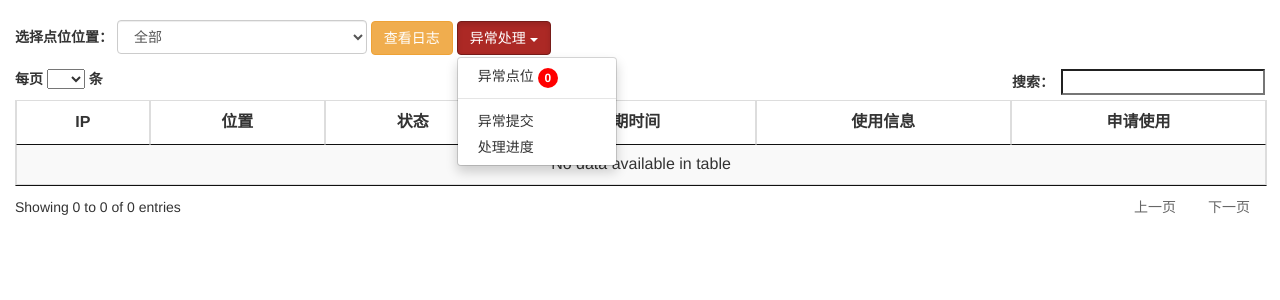
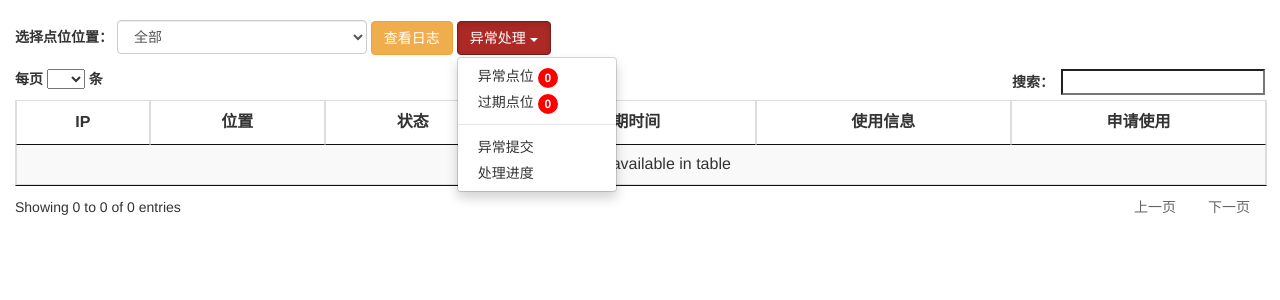
Before and after one commit to shakboo/RookieInn, a Django app: page /Stable/ in a window 1280 px wide, after a click on "异常处理". Shown: the part 82-382 px from the top of the page. Run offline with Django 3.2, Linux system fonts and the light colour scheme; the visitor is signed in with stand-in values (Sample User, id 1); data that the repository does not hold is empty; parts of the project's set-up code (start-up, migrations or seed data) failed here and were passed over; some libraries are stand-ins or nearby versions.

Commit message:
增加过期设备统计

```diff
--- a/RookieInn/RookieInn/Stable/models.py
+++ b/RookieInn/RookieInn/Stable/models.py
@@ -44,8 +44,8 @@ class Log(models.Model):
 class Abnormal(models.Model):
     date = models.DateTimeField(u'日期', auto_now_add=True)
     handler = models.CharField(u'提交者', max_length=20)
-    content = models.CharField(u'异常描述', max_length=200)
-    solution = models.CharField(u'解决方案', max_length=200)
+    content = models.TextField(u'异常描述', max_length=1000)
+    solution = models.TextField(u'解决方案', max_length=200)
 
     CHOOSE_BOX = (
         (u'待解决', u'待解决'),
--- a/RookieInn/RookieInn/Stable/views.py
+++ b/RookieInn/RookieInn/Stable/views.py
@@ -147,10 +147,6 @@ def delete(request):
         device = get_object_or_404(Device, pk=pk)
         if request.user.nickname == device.user or request.user.isAdminStable:
 
-            if request.user.nickname != device.user:
-                ret['error'] = 2
-                return HttpResponse(json.dumps(ret))
-
             # 批准者和点位申请者是同一人，需要局部刷新该用户下拉框的设备数量
             if device.user == request.user.nickname:
                 ret['isChangeDevicesNum'] = 1
@@ -164,6 +160,9 @@ def delete(request):
             Log.objects.create(handler=request.user.nickname, content=info)
         elif not device.user:
             ret['error'] = 1
+            return HttpResponse(json.dumps(ret))
+        elif request.user.nickname != device.user:
+            ret['error'] = 2
             return HttpResponse(json.dumps(ret))
 
         ret['isAdmin'] = request.user.isAdminStable
@@ -197,7 +196,7 @@ def ping(request):
                 ret[ip] = 1
     '''
     # 多线程，坑爹的GIL
-    '''
+
     if request.is_ajax() and request.method == "GET":
         devices = Device.objects.all()
         all_ip  =  [device.ip for device in devices if device.ip]
@@ -208,8 +207,9 @@ def ping(request):
             t.start()
         for thread in threads:
             thread.join()
+
+    # 多进程
     '''
-    # 多进程
     if request.is_ajax() and request.method == "GET":
         devices = Device.objects.all()
         all_ip  =  [device.ip for device in devices if device.ip]
@@ -223,6 +223,7 @@ def ping(request):
         for p in process:
             p.join()
         ret.update(dic)
+    '''
 
     # ping单个设备
     if request.is_ajax() and request.method == "POST":
--- a/RookieInn/RookieInn/static/js/Stable/index.js
+++ b/RookieInn/RookieInn/static/js/Stable/index.js
@@ -34,6 +34,7 @@ $(function(){
         var locations = table.cells('.location').nodes();
         var ips = table.cells('.ip').nodes();
         var statues = table.cells('.status').nodes();
+        var users = table.cells('.user').nodes();
         var num = 0
         for (var i=0;i<locations.length;i++){
             // 把没填IP的点位筛选掉
@@ -44,6 +45,7 @@ $(function(){
                 $("#abnormal-location-main").append(
                     "<tr><td class='text-center' width='20%'>" + $(ips[i]).html() + "</td> \
                     <td class='text-center' width='30%'>" + $(locations[i]).text()+"</td> \
+                    <td class='text-center' width='10%'>" + $(users[i]).text()+"</td> \
                     <td class='text-center' width='10%'>" + $(statues[i]).text()+"</td> \
                     <td class='text-center' width='40%'>" + "该点位无人使用但IP被占用"+"</td> \
                     </tr>");
@@ -52,8 +54,9 @@ $(function(){
                 $("#abnormal-location-main").append(
                     "<tr><td class='text-center' width='20%'>" + $(ips[i]).html() + "</td> \
                     <td class='text-center' width='30%'>" + $(locations[i]).text()+"</td> \
+                    <td class='text-center' width='10%'>" + $(users[i]).text()+"</td> \
                     <td class='text-center' width='10%'>" + $(statues[i]).text()+"</td> \
-                    <td class='text-center' width='40%'>" + "该使用中的点位IP已断开"+"</td> \
+                    <td class='text-center' width='30%'>" + "该使用中的点位IP已断开"+"</td> \
                     </tr>");
                 num = num + 1;
             }
@@ -62,11 +65,47 @@ $(function(){
         $("#abnormal-location-loading").css("display", "none");
         $("#abnormal-location-number").css("display", "inline");
         $("#abnormal-location-number").text(num);
-        console.log("complete");
+    }
+
+    function filter_expire_location(){
+        $("#expire-location-loading").css("display", "inline-block");
+        $('#expire-location-main-table').css("display", "none");
+        $('#expire-location-main').html("");
+        var table = $('#table_id_index').DataTable();
+        var locations = table.cells('.location').nodes();
+        var ips = table.cells('.ip').nodes();
+        var expires = table.cells('.timed').nodes();
+        var users = table.cells('.user').nodes();
+        var num = 0
+        var dateNow = new Date();
+        for (var i=0;i<locations.length;i++){
+            // 把没填IP的点位筛选掉
+            if ($(expires[i]).text().replace(/^\s*|\s*$/g,"") == "暂无"){
+                continue;
+            }
+            timestamp = new Date(expires[i].innerHTML).getTime();
+            if (dateNow > timestamp + 1000 * 60 * 60 * 24){
+                $("#expire-location-main").append(
+                    "<tr><td class='text-center' width='15%'>" + $(ips[i]).html() + "</td> \
+                    <td class='text-center' width='25%'>" + $(locations[i]).text()+"</td> \
+                    <td class='text-center' width='10%'>" + $(users[i]).text()+"</td> \
+                    <td class='text-center' width='20%'>" + $(expires[i]).text()+"</td> \
+                    <td class='text-center' width='20%'>" + (parseInt((dateNow.getTime() - timestamp)/(1000 * 60 * 60 * 24))) +"</td> \
+                    <td class='text-center' width='10%'>" +  '<button class="btn btn-info" class="">申请</button>'+ "</td> \
+                    </tr>");
+                num = num + 1;
+            }
+        }
+        $('#expire-location-main-table').removeAttr("style");
+        $("#expire-location-loading").css("display", "none");
+        $("#expire-location-number").css("display", "inline");
+        $("#expire-location-number").text(num);
     }
 
     // 点击异常点位筛选
     $("body").on('click', '#open-abnormal-location', filter_abnormal_location);
+    // 过期点位筛选
+    $("body").on('click', '#open-expire-location', filter_expire_location);
 
     // 点击申请之后初始化申请模态框
     $("body").on('click', '.submit-btn', function() {
@@ -429,7 +468,7 @@ $(function(){
                 continue;
             } else {
                 timestamp = new Date(timed[i].innerHTML).getTime();
-                if (dateNow > timestamp){
+                if (dateNow > timestamp + 1000 * 60 * 60 * 24){
                     timed[i].style.color = 'red';
                 } else if (dateNow > (timestamp - 1000 * 60 * 60 * 24 * 7) && dateNow <= timestamp) {
                     timed[i].style.color = 'DarkGoldenRod';
@@ -458,6 +497,7 @@ $(function(){
                 }
                 $('.close').click();
                 filter_abnormal_location();
+                filter_expire_location();
             },
         })
     }
--- a/RookieInn/RookieInn/templates/Stable/abnormal.html
+++ b/RookieInn/RookieInn/templates/Stable/abnormal.html
@@ -22,8 +22,8 @@
         <tr>
             <td class="text-center" width="20%">{{ abnormal.date }}</td>
             <td class="text-center" width="10%">{{ abnormal.handler }}</td>
-            <td class="not-center" width="30%">{{ abnormal.content }}</td>
-            <td class="not-center" width="30%">{{ abnormal.solution }}</td>
+            <td class="not-center" width="30%"><pre style="text-align: left; white-space: pre-wrap; word-wrap: break-word;">{{ abnormal.content }}</pre></td>
+            <td class="not-center" width="30%"><pre style="text-align: left; white-space: pre-wrap; word-wrap: break-word;">{{ abnormal.solution }}</pre></td>
             <td class="text-center" width="10%">{{ abnormal.status }}</td>
 
         </tr>
--- a/RookieInn/RookieInn/templates/Stable/index.html
+++ b/RookieInn/RookieInn/templates/Stable/index.html
@@ -41,16 +41,17 @@
                         <option value="2">B3楼顶群乐方向</option>
                     </select>
                 </div>
-                <a class="btn btn-warning" role="button" href="{% url 'Stable:log' %}">查看日志</a>
+                <a class="btn btn-warning" role="button" href="{% url 'Stable:log' %}" target="_blank">查看日志</a>
                 <div class="btn-group">
                     <button type="button" class="btn btn-danger dropdown-toggle" data-toggle="dropdown" aria-haspopup="true" aria-expanded="false">
                         异常处理 <span class="caret"></span>
                     </button>
                     <ul class="dropdown-menu">
                         <li><a href="#" data-toggle="modal" data-target="#abnormal-location" id="open-abnormal-location">异常点位 <span class="badge" id="abnormal-location-number" style="background-color: red;display: none;"></span></a></li>
+                        <li><a href="#" data-toggle="modal" data-target="#expire-location" id="open-expire-location">过期点位 <span class="badge" id="expire-location-number" style="background-color: red;display: none;"></span></a></li>
                         <li role="separator" class="divider"></li>
                         <li><a href="#" data-toggle="modal" data-target="#abnormal">异常提交</a></li>
-                        <li><a href="{% url 'Stable:abnormal' %}">处理进度</a></li>
+                        <li><a href="{% url 'Stable:abnormal' %}" target="_blank">处理进度</a></li>
                     </ul>
                 </div>
             </form>
@@ -129,7 +130,7 @@
                         {% endif %}
 
                         <!--详细信息列-->
-                        <td class="text-center" width="15%" id="user_information{{ forloop.counter }}">
+                        <td class="text-center user" width="15%" id="user_information{{ forloop.counter }}">
                             {% if device.status == '未使用' %}
                                 无
                             {% else %}
@@ -262,11 +263,50 @@
                         <tr>
                             <th class="text-center">IP</th>
                             <th class="text-center">位置</th>
+                            <th class="text-center">用户</th>
                             <th class="text-center">状态</th>
                             <th class="text-center">异常原因</th>
                         </tr>
                     </thead>
                     <tbody id="abnormal-location-main">
+                    </tbody>
+                </table>
+        </div>
+        <div class="modal-footer">
+          <button type="button" class="btn btn-default" data-dismiss="modal">关闭</button>
+        </div>
+      </div>
+    </div>
+</div>
+
+<!--过期设备模态框-->
+<div class="modal fade" id="expire-location" tabindex="-1" role="dialog" aria-labelledby="myModalLabel" aria-hidden="true">
+    <div class="modal-dialog" style="width:1000px">
+      <div class="modal-content">
+        <div class="modal-header">
+          <button type="button" class="close" data-dismiss="modal" aria-hidden="true">&times;</button>
+          <h4 class="modal-title" id="myModalLabel">过期点位</h4>
+        </div>
+        <div class="modal-body">
+                <div class="loading" id="expire-location-loading">
+                        <span></span>
+                        <span></span>
+                        <span></span>
+                        <span></span>
+                        <span></span>
+                </div>
+                <table id="expire-location-main-table" style="display:none" class="table table-striped display table-bordered">
+                    <thead>
+                        <tr>
+                            <th class="text-center">IP</th>
+                            <th class="text-center">位置</th>
+                            <th class="text-center">用户</th>
+                            <th class="text-center">过期时间</th>
+                            <th class="text-center">超期天数</th>
+                            <th class="text-center">申请延期（暂未开放）</th>
+                        </tr>
+                    </thead>
+                    <tbody id="expire-location-main">
                     </tbody>
                 </table>
         </div>
@@ -319,7 +359,7 @@ $('.expiration').datetimepicker({
     autoclose : true,   //选择日期后自动关闭日期选择框
     todayHighlight : false,   //当天高亮显示
     startDate: new Date((new Date()).getTime() + 24*60*60*1000),
-    endDate: new Date((new Date()).getTime() + 24*60*60*1000*365)
+    endDate: new Date((new Date()).getTime() + 24*60*60*1000*90)
 });
 
 
```
